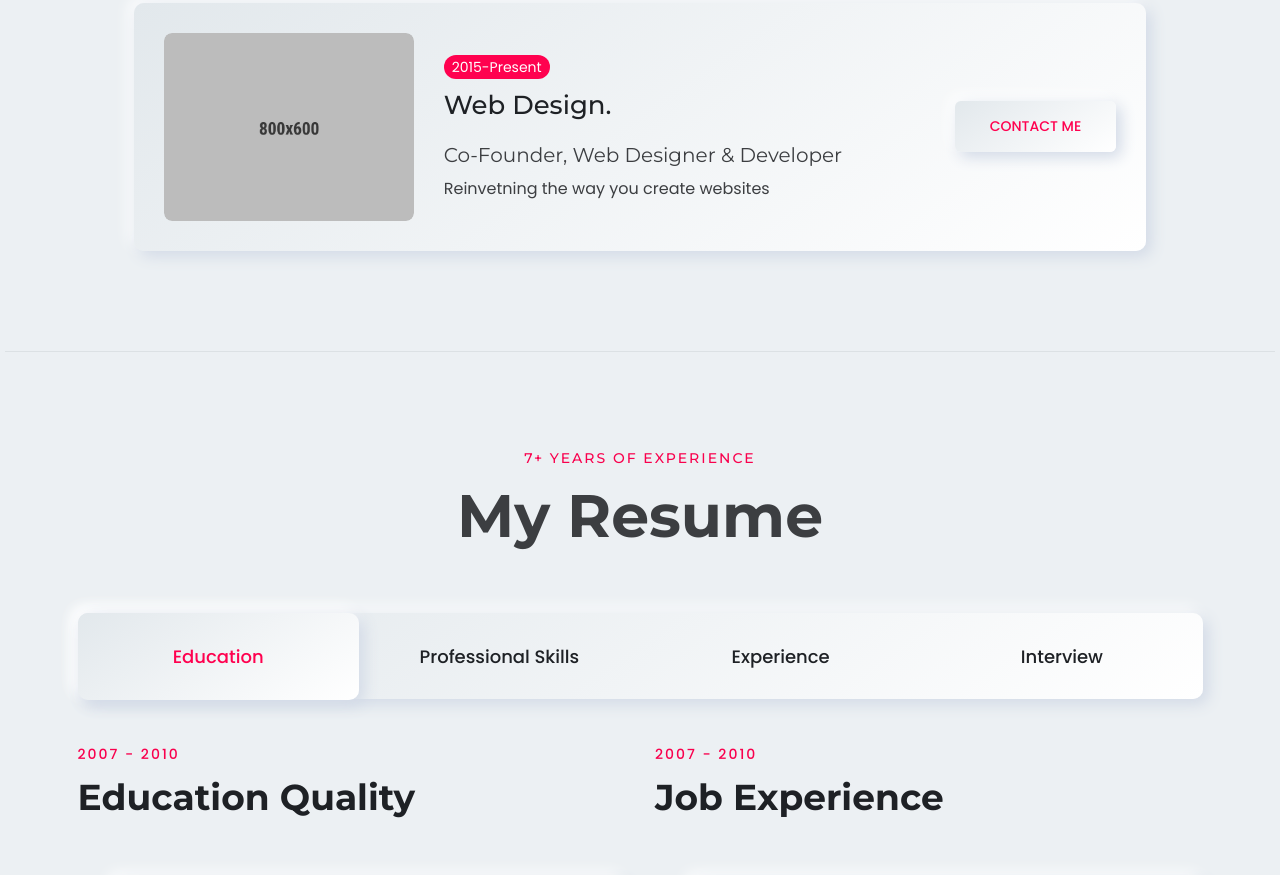
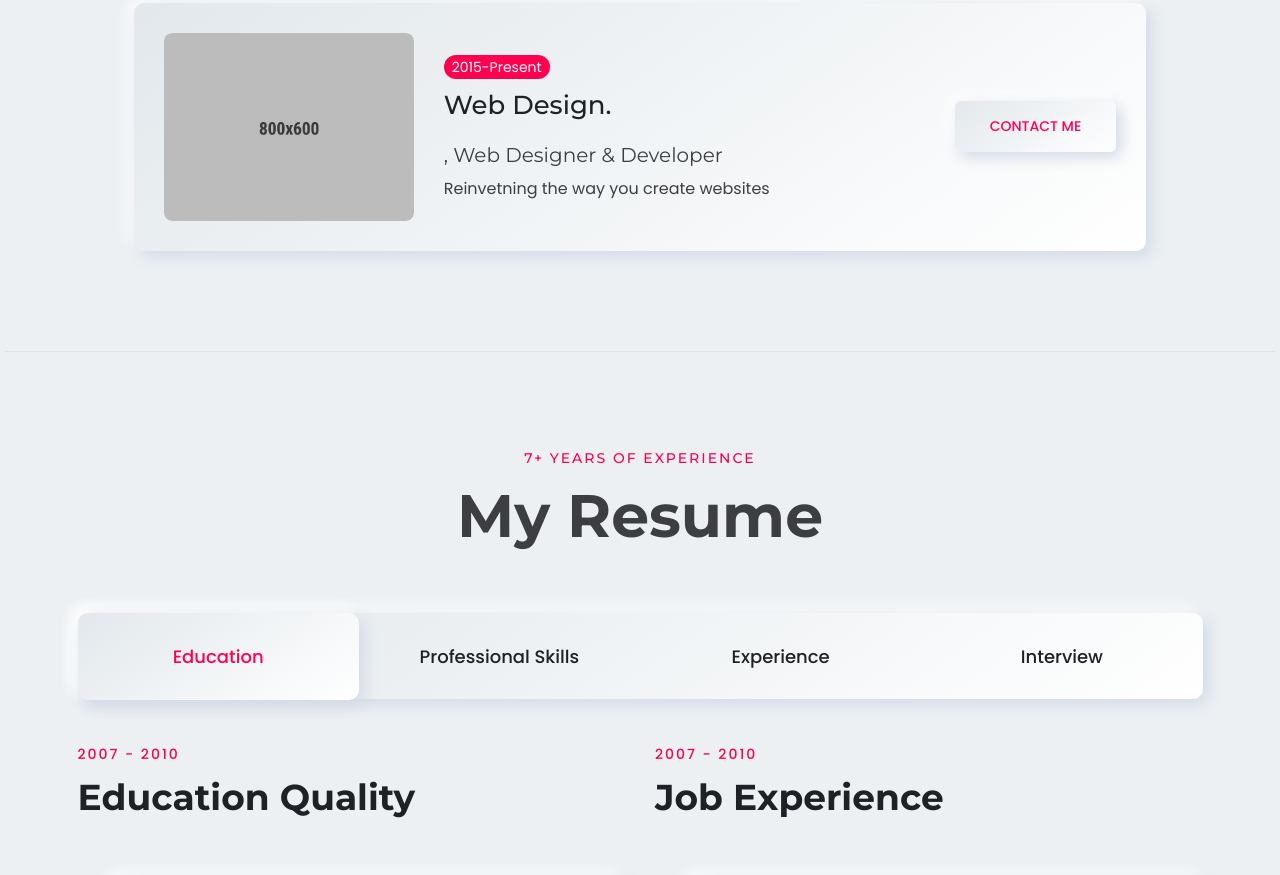
Before and after one commit to d-zeh/portfolio2, a plain HTML site: page index-developer-white-version.html in a window 1280 px wide. Shown: the part 2657-3532 px from the top of the page. Drawn offline with Linux system fonts and the light colour scheme; files whose address does not match are found by name.

Commit message:
html changes

```diff
--- a/index-developer-white-version.html
+++ b/index-developer-white-version.html
@@ -325,7 +325,6 @@
                             </div>
                         </div>
                         <!-- single skills -->
-
                         <!-- single skills -->
                         <div data-aos="fade-up" data-aos-duration="500" data-aos-delay="200" data-aos-once="true" class="experience-style-two">
                             <div class="experience-left">
@@ -338,7 +337,7 @@
                                         Web Design.
                                     </h4>
                                     <h6 class="subtitle">
-                                        Co-Founder, Web Designer & Developer
+                                        , Web Designer & Developer
                                     </h6>
                                     <p class="disc">Reinvetning the way you create websites</p>
                                 </div>
```
